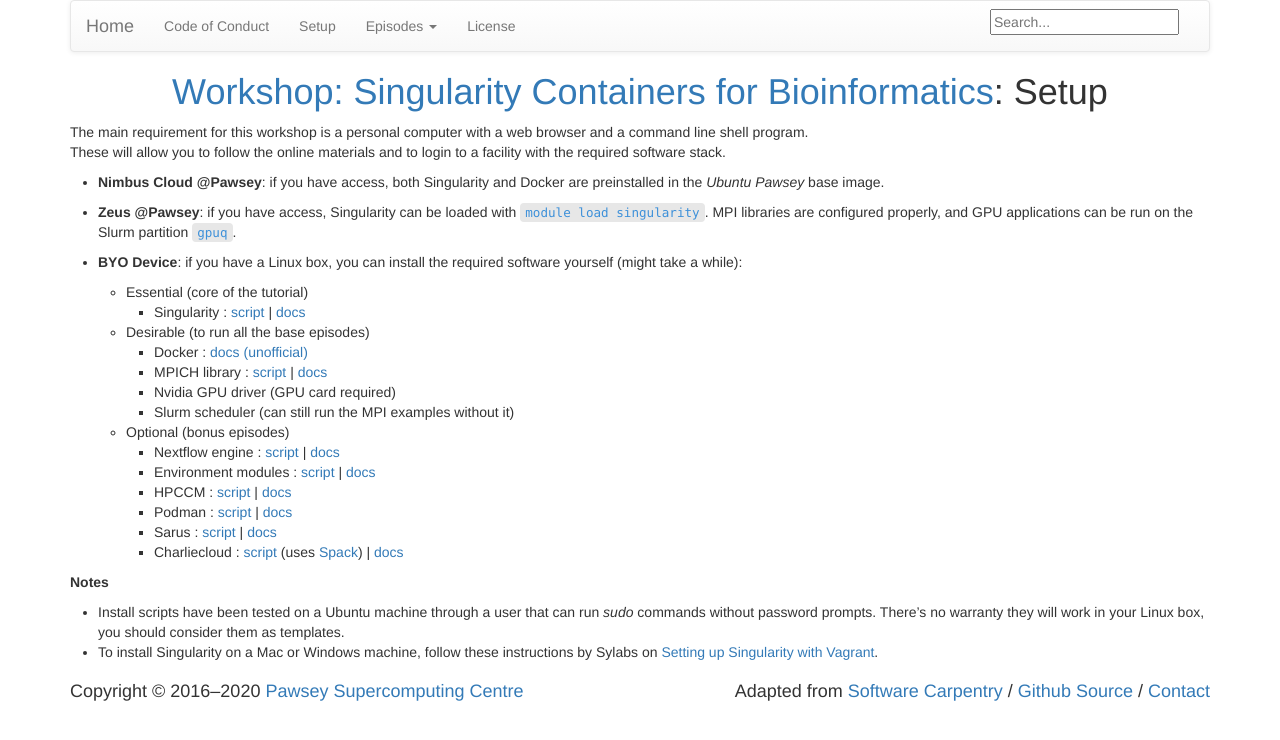
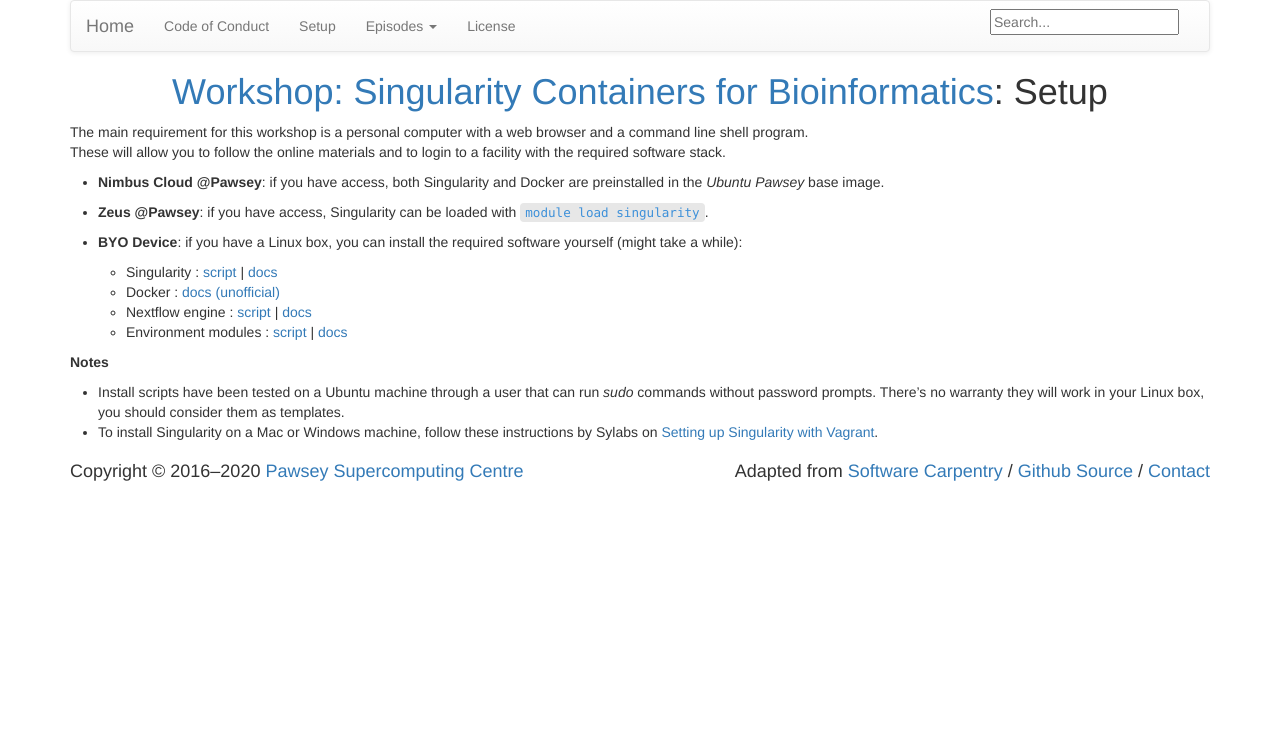
Before and after one commit to PawseySC/containers-bioinformatics-workshop, a Jekyll site: the page built from setup.md, in a window 1280 px wide. Shown: the top 740 px of the page. Built offline with Jekyll 4.4.1, drawn with Linux system fonts in a browser that asks for light colours.

Commit message:
fix to setup

```diff
--- a/setup.md
+++ b/setup.md
@@ -10,26 +10,14 @@ These will allow you to follow the online materials and to login to a facility w
 * **Nimbus Cloud @Pawsey**: if you have access, both Singularity and Docker are preinstalled in the *Ubuntu Pawsey* base image.
 <!-- Test: Ubuntu 18.04 VM with 2 cores, 6 GB RAM, 40 GB disk -->
 
-* **Zeus @Pawsey**: if you have access, Singularity can be loaded with `module load singularity`. MPI libraries are configured properly, and GPU applications can be run on the Slurm partition `gpuq`.
+* **Zeus @Pawsey**: if you have access, Singularity can be loaded with `module load singularity`.
 
 * **BYO Device**: if you have a Linux box, you can install the required software yourself (might take a while):
 
-  * Essential (core of the tutorial)
-    - Singularity : [script]({{ page.root }}/files/install-singularity.sh) \| [docs](https://sylabs.io/guides/3.5/user-guide/quick_start.html)
-
-  * Desirable (to run all the base episodes)
-    - Docker : [docs (unofficial)](https://www.itzgeek.com/how-tos/linux/ubuntu-how-tos/how-to-install-docker-on-ubuntu-18-04-lts-bionic-beaver.html)
-    - MPICH library : [script]({{ page.root }}/files/install-mpich.sh) \| [docs](https://www.mpich.org/documentation/guides/)
-    - Nvidia GPU driver (GPU card required)
-    - Slurm scheduler (can still run the MPI examples without it)
-
-  * Optional (bonus episodes)
-    - Nextflow engine : [script]({{ page.root }}/files/install-nextflow.sh) \| [docs](https://www.nextflow.io/docs/latest/getstarted.html)
-    - Environment modules : [script]({{ page.root }}/files/install-modules.sh) \| [docs](http://modules.sourceforge.net)
-    - HPCCM : [script]({{ page.root }}/files/install-hpccm.sh) \| [docs](https://github.com/NVIDIA/hpc-container-maker/blob/master/docs/getting_started.md)
-    - Podman : [script]({{ page.root }}/files/install-podman.sh) \| [docs](https://podman.io/getting-started/installation)
-    - Sarus : [script]({{ page.root }}/files/install-sarus.sh) \| [docs](https://sarus.readthedocs.io/en/latest/install/requirements.html)
-    - Charliecloud : [script]({{ page.root }}/files/install-charliecloud.sh) (uses [Spack](https://spack.io)) \| [docs](https://hpc.github.io/charliecloud)
+  - Singularity : [script]({{ page.root }}/files/install-singularity.sh) \| [docs](https://sylabs.io/guides/3.5/user-guide/quick_start.html)
+  - Docker : [docs (unofficial)](https://www.itzgeek.com/how-tos/linux/ubuntu-how-tos/how-to-install-docker-on-ubuntu-18-04-lts-bionic-beaver.html)
+  - Nextflow engine : [script]({{ page.root }}/files/install-nextflow.sh) \| [docs](https://www.nextflow.io/docs/latest/getstarted.html)
+  - Environment modules : [script]({{ page.root }}/files/install-modules.sh) \| [docs](http://modules.sourceforge.net)
 
 **Notes**
 * Install scripts have been tested on a Ubuntu machine through a user that can run *sudo* commands without password prompts. There's no warranty they will work in your Linux box, you should consider them as templates.
```
Also changed, not shown: 1 other file.
